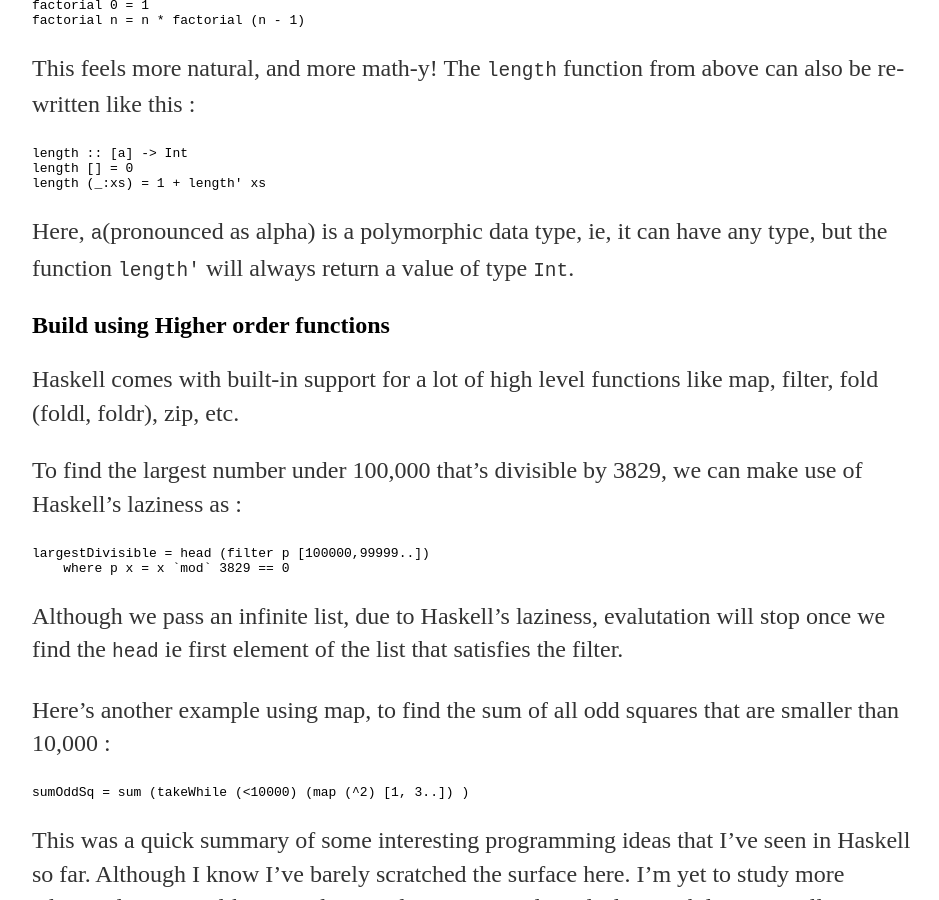
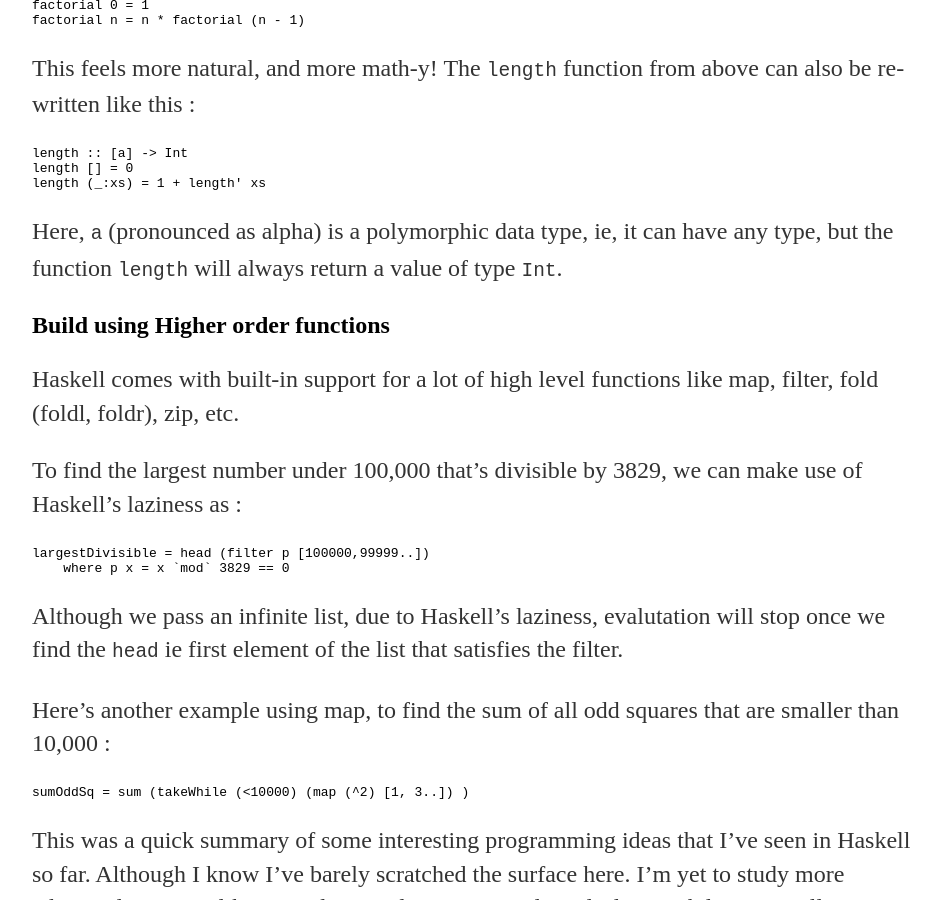
Before and after one commit to pritesh-shrivastava/pritesh-shrivastava.github.io, a Jekyll site: the page built from _posts/2020-09-13-fun-with-haskell.md, in a window 1280 px wide and 900 px high, scrolled down 1744 px. Shown: the whole window, without its empty margins (160-1099 px from the left). Built offline with Jekyll 4.4.1, drawn with Linux system fonts in a browser that asks for light colours; comment, search, counter and statistics services are not loaded.

Commit message:
[PS] fix typos

````diff
--- a/_posts/2020-09-13-fun-with-haskell.md
+++ b/_posts/2020-09-13-fun-with-haskell.md
@@ -68,7 +68,7 @@
 length (_:xs) = 1 + length' xs
 ```
 
-Here, `a`(pronounced as alpha) is a polymorphic data type, ie, it can have any type, but the function `length'` will always return a value of type `Int`.
+Here, `a` (pronounced as alpha) is a polymorphic data type, ie, it can have any type, but the function `length` will always return a value of type `Int`.
 
 ## Build using Higher order functions
 
````
